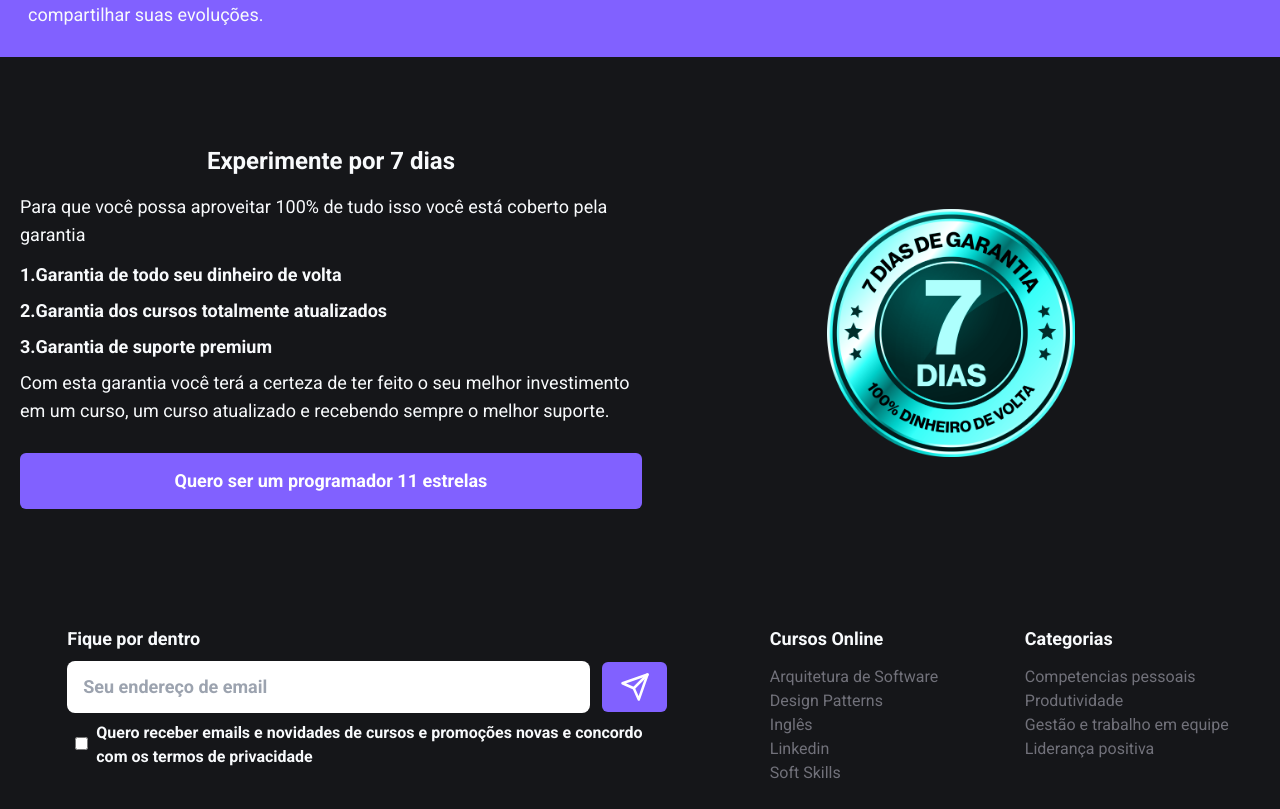
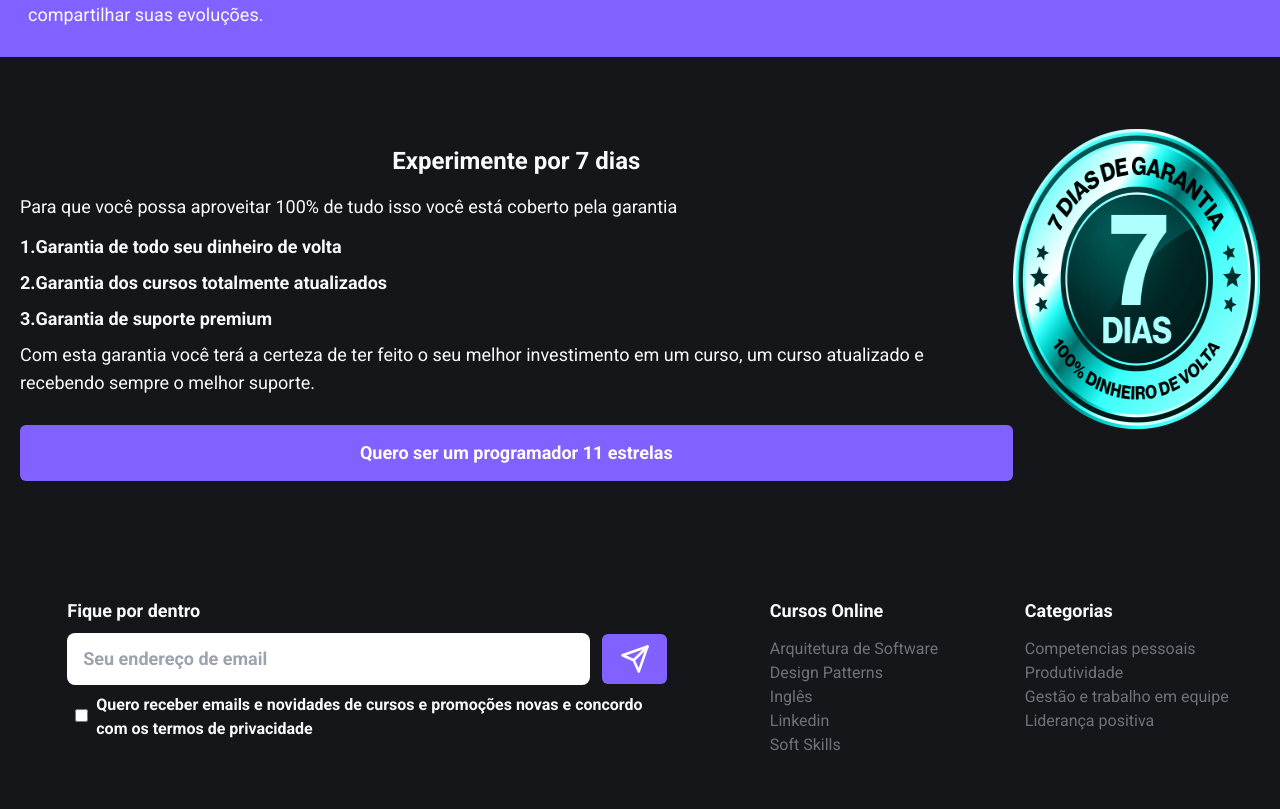
Before and after one commit to JoaoMaciel5G/plataforma-de-cursos-v2, a Next.js app: page / in a window 1280 px wide. Shown: the part 1440-2249 px from the top of the page. After the commit the page ends 2221 px from the top, so only its background shows below. Built offline with nearby package versions, Linux system fonts and the light colour scheme; no server answers; the database is empty.

Commit message:
finally home page

```diff
--- a/src/app/(home)/_components/Guaranty.tsx
+++ b/src/app/(home)/_components/Guaranty.tsx
@@ -24,8 +24,8 @@ const Guaranty = () => {
                         <Button className="bg-primary rounded-md w-full text-lg font-semibold py-7">Quero ser um programador 11 estrelas</Button>
                     </div>
                 </div>
-                <div className="flex justify-center items-center">
-                    <Image className="w-[60%] lg:w-[40%]" src={selo} alt="selo de garantia de sete dias"/>
+                <div className="flex justify-center">
+                    <Image className="w-[435px] h-[435px] md:h-[300px] md:w-[300px]" height={0} width={0} src={selo} alt="selo de garantia de sete dias"/>
                 </div>
             </>
     );
```
